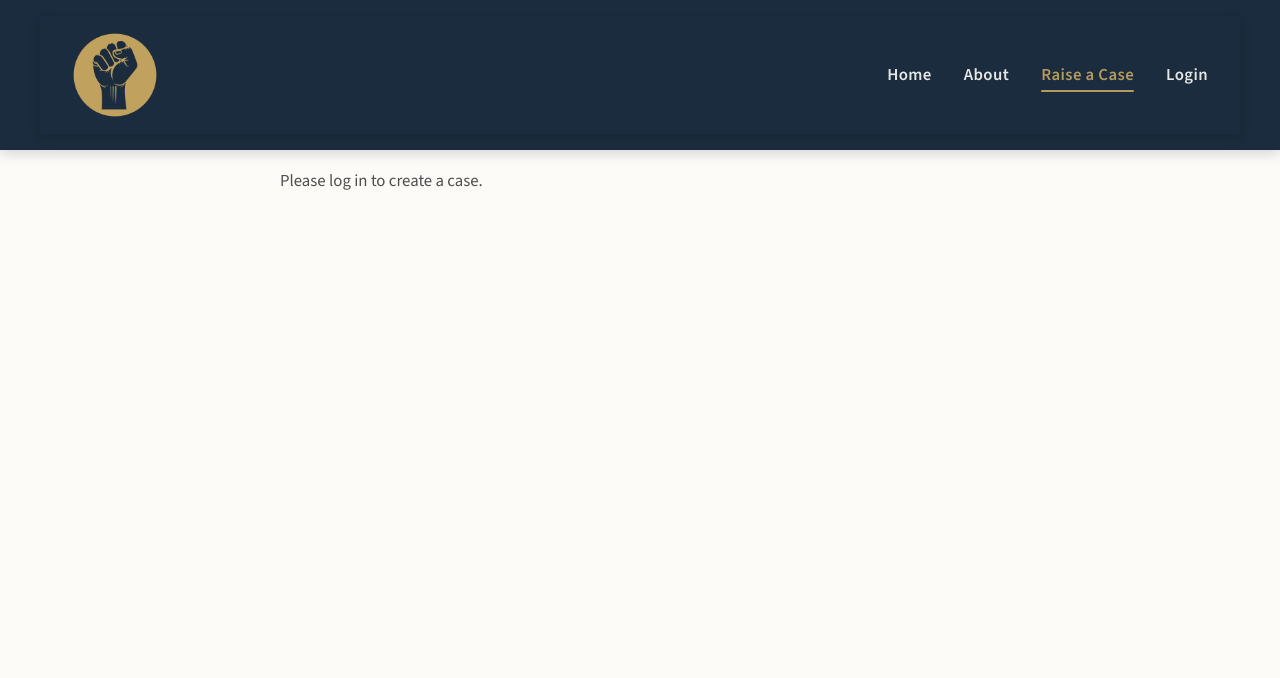
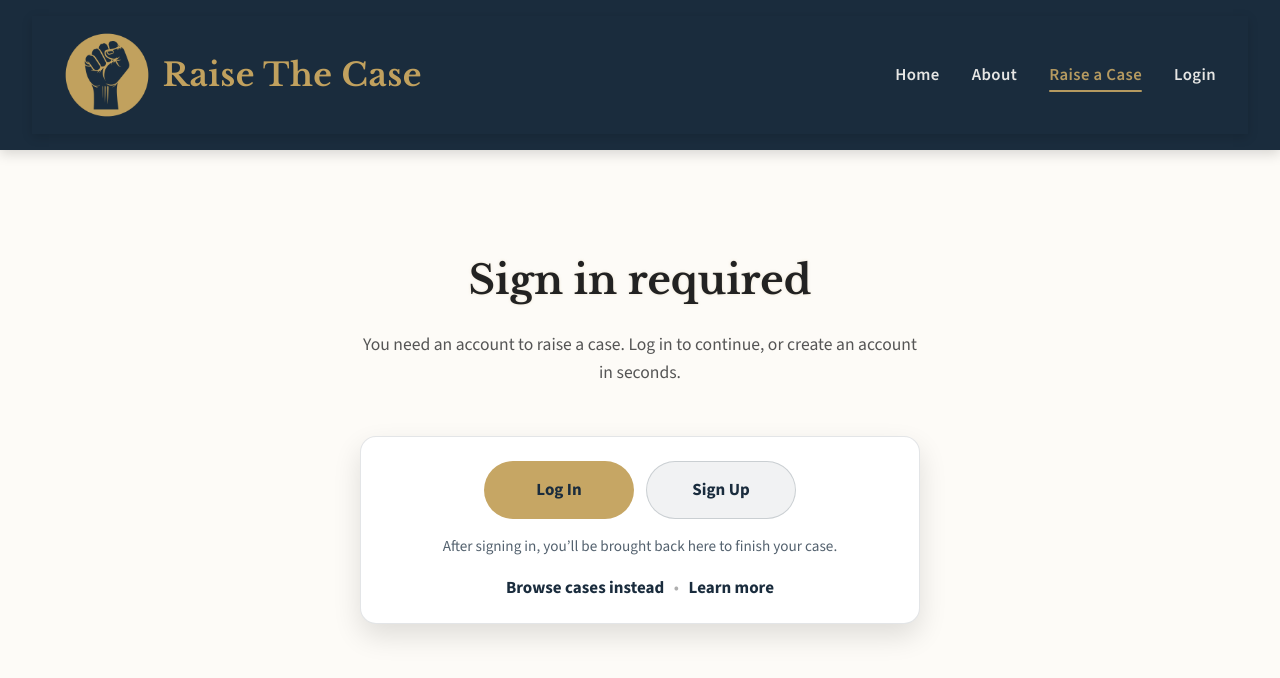
Before and after one commit to blossom-4/crowdfunding_frontend, a React (Vite) app: page /create-a-case in a window 1280 px wide. Shown: the top 678 px of the page. Built offline with nearby package versions, Linux system fonts and the light colour scheme.

Commit message:
added sign up page CSS and nav links, fixed site title and made them active.

```diff
--- a/src/components/CreateCaseForm.css
+++ b/src/components/CreateCaseForm.css
@@ -27,7 +27,7 @@
     text-align: left;
 }
 
-.create-case-form > div {
+.create-case-form>div {
     margin-bottom: 24px;
 }
 
@@ -94,7 +94,7 @@
     accent-color: #007bff;
 }
 
-.create-case-form label > input[type="checkbox"] {
+.create-case-form label>input[type="checkbox"] {
     display: inline-block;
 }
 
@@ -146,7 +146,8 @@
     .create-case-form input,
     .create-case-form textarea {
         padding: 10px;
-        font-size: 16px; /* Prevents zoom on iOS */
+        font-size: 16px;
+        /* Prevents zoom on iOS */
     }
 
     .create-case-form button {
@@ -183,7 +184,7 @@
         font-size: 1.05rem;
     }
 
-    .create-case-form > div {
+    .create-case-form>div {
         margin-bottom: 28px;
     }
 
@@ -197,3 +198,99 @@
         box-shadow: 0 8px 16px rgba(0, 123, 255, 0.3);
     }
 }
+
+/* --- Auth gate card (shown when no token) --- */
+.auth-gate-card {
+    margin: 1.5rem auto 0;
+    max-width: 560px;
+    background: #fff;
+    border: 1px solid rgba(26, 44, 61, 0.12);
+    border-radius: 16px;
+    padding: 1.25rem;
+    box-shadow: 0 12px 28px rgba(0, 0, 0, 0.12);
+}
+
+.auth-gate-actions {
+    display: flex;
+    gap: 0.75rem;
+    justify-content: center;
+    flex-wrap: wrap;
+    margin-top: 0.25rem;
+}
+
+.auth-gate-btn {
+    text-decoration: none;
+    font-weight: 800;
+    border-radius: 999px;
+    padding: 0.8rem 1.2rem;
+    display: inline-flex;
+    align-items: center;
+    justify-content: center;
+    min-width: 150px;
+    transition: filter 0.15s ease, transform 0.06s ease;
+}
+
+.auth-gate-btn:active {
+    transform: translateY(1px);
+}
+
+.auth-gate-btn-primary {
+    background: #C6A664;
+    color: #1A2C3D;
+}
+
+.auth-gate-btn-secondary {
+    background: rgba(26, 44, 61, 0.06);
+    color: #1A2C3D;
+    border: 1px solid rgba(26, 44, 61, 0.18);
+}
+
+.auth-gate-btn:hover {
+    filter: brightness(1.05);
+}
+
+.auth-gate-note {
+    margin: 0.9rem 0 0;
+    text-align: center;
+    color: rgba(26, 44, 61, 0.75);
+    font-size: 0.95rem;
+}
+
+.auth-gate-links {
+    margin-top: 0.85rem;
+    display: flex;
+    justify-content: center;
+    gap: 0.6rem;
+    align-items: center;
+    flex-wrap: wrap;
+}
+
+.auth-gate-link {
+    color: #1A2C3D;
+    font-weight: 800;
+    text-decoration: none;
+}
+
+.auth-gate-link:hover {
+    color: #C6A664;
+}
+
+.auth-gate-dot {
+    opacity: 0.45;
+}
+
+/* --- Field layout helpers (optional) --- */
+.field {
+    margin-bottom: 1rem;
+}
+
+.field-error input,
+.field-error textarea {
+    border-color: rgba(180, 50, 50, 0.45);
+}
+
+.checkbox {
+    display: flex;
+    gap: 0.6rem;
+    align-items: center;
+}
--- a/src/components/CreateCaseForm.jsx
+++ b/src/components/CreateCaseForm.jsx
@@ -1,14 +1,63 @@
-import { useState } from "react";
-import { useNavigate } from "react-router-dom";
+import { useMemo, useState } from "react";
+import { Link, useLocation, useNavigate } from "react-router-dom";
 import postCreateCase from "../api/post-createcase.js";
-import "./CreateCaseForm.css"; // optional, for styling below
+import "./CreateCaseForm.css";
 
 function CreateCaseForm() {
     const navigate = useNavigate();
+    const location = useLocation();
+
     const token = window.localStorage.getItem("token");
+    const redirectState = useMemo(
+        () => ({ from: location.pathname + location.search }),
+        [location.pathname, location.search]
+    );
 
+    // If not authenticated: show a real UX page instead of a plain <p>
     if (!token) {
-        return <p>Please log in to create a case.</p>;
+        return (
+            <div className="create-case-container">
+                <h1 className="create-case-title">Sign in required</h1>
+
+                <p className="create-case-blurb">
+                    You need an account to raise a case. Log in to continue, or create an account in seconds.
+                </p>
+
+                <div className="auth-gate-card" role="region" aria-label="Authentication required">
+                    <div className="auth-gate-actions">
+                        <Link
+                            to="/login"
+                            state={redirectState}
+                            className="auth-gate-btn auth-gate-btn-primary"
+                        >
+                            Log In
+                        </Link>
+
+                        <Link
+                            to="/signup"
+                            state={redirectState}
+                            className="auth-gate-btn auth-gate-btn-secondary"
+                        >
+                            Sign Up
+                        </Link>
+                    </div>
+
+                    <p className="auth-gate-note">
+                        After signing in, you’ll be brought back here to finish your case.
+                    </p>
+
+                    <div className="auth-gate-links">
+                        <Link to="/" className="auth-gate-link">
+                            Browse cases instead
+                        </Link>
+                        <span className="auth-gate-dot">•</span>
+                        <Link to="/about" className="auth-gate-link">
+                            Learn more
+                        </Link>
+                    </div>
+                </div>
+            </div>
+        );
     }
 
     const [formData, setFormData] = useState({
@@ -24,6 +73,38 @@ function CreateCaseForm() {
         success: "",
     });
 
+    const isValidUrl = (urlString) => {
+        try {
+            new URL(urlString);
+            return true;
+        } catch {
+            return false;
+        }
+    };
+
+    const titleError =
+        formData.title.trim().length > 0 && formData.title.trim().length < 5
+            ? "Title must be at least 5 characters."
+            : "";
+
+    const descriptionError =
+        formData.description.trim().length > 0 && formData.description.trim().length < 20
+            ? "Description must be at least 20 characters."
+            : "";
+
+    const imageError =
+        formData.image.trim().length > 0 && !isValidUrl(formData.image.trim())
+            ? "Please enter a valid image URL."
+            : "";
+
+    const canSubmit =
+        !status.loading &&
+        !titleError &&
+        !descriptionError &&
+        !imageError &&
+        formData.title.trim().length >= 5 &&
+        formData.description.trim().length >= 20;
+
     const handleChange = (e) => {
         setStatus({ loading: false, error: "", success: "" });
         const { id, value, type, checked } = e.target;
@@ -37,42 +118,44 @@ function CreateCaseForm() {
         e.preventDefault();
         setStatus({ loading: true, error: "", success: "" });
 
-        if (formData.title.trim().length < 5) {
-            setStatus({ loading: false, error: "Title must be at least 5 characters", success: "" });
-            return;
-        }
-
-        if (formData.description.trim().length < 20) {
-            setStatus({ loading: false, error: "Description must be at least 20 characters", success: "" });
-            return;
-        }
-
-        if (formData.image.trim() && !isValidUrl(formData.image)) {
-            setStatus({ loading: false, error: "Please enter a valid image URL", success: "" });
+        // Final validation guard
+        if (!canSubmit) {
+            setStatus({
+                loading: false,
+                error: "Please fix the fields highlighted below before submitting.",
+                success: "",
+            });
             return;
         }
 
         try {
-            await postCreateCase(formData, token);
+            await postCreateCase(
+                {
+                    ...formData,
+                    title: formData.title.trim(),
+                    description: formData.description.trim(),
+                    image: formData.image.trim(),
+                },
+                token
+            );
+
             setStatus({ loading: false, error: "", success: "Case created successfully!" });
+
+            // take user to cases list (or change to the new case route if your API returns it)
             navigate("/cases");
         } catch (err) {
-            setStatus({ loading: false, error: err.message || "Error creating case", success: "" });
-        }
-    };
-
-    const isValidUrl = (urlString) => {
-        try {
-            new URL(urlString);
-            return true;
-        } catch {
-            return false;
+            setStatus({
+                loading: false,
+                error: err?.message || "Error creating case",
+                success: "",
+            });
         }
     };
 
     return (
         <div className="create-case-container">
             <h1 className="create-case-title">Raise your case</h1>
+
             <p className="create-case-blurb">
                 Here, justice isn't decided in marble halls — the public court is now in session.
                 From petty crimes to great injustices, this is your chance to defend your name,
@@ -80,9 +163,10 @@ function CreateCaseForm() {
                 and let the people decide if you’re guilty or innocent.
             </p>
 
-            <form onSubmit={handleSubmit} className="create-case-form">
-                <div>
-                    <label htmlFor="title">Case Title:</label>
+            <form onSubmit={handleSubmit} className="create-case-form" noValidate>
+                {/* Title */}
+                <div className={`field ${titleError ? "field-error" : ""}`}>
+                    <label htmlFor="title">Case Title</label>
                     <input
                         type="text"
                         id="title"
@@ -94,25 +178,29 @@ function CreateCaseForm() {
                         required
                     />
                     <small id="title-help">Minimum 5 characters</small>
+                    {titleError && <p className="error" role="alert">{titleError}</p>}
                 </div>
 
-                <div>
-                    <label htmlFor="description">State your case:</label>
+                {/* Description */}
+                <div className={`field ${descriptionError ? "field-error" : ""}`}>
+                    <label htmlFor="description">State your case</label>
                     <textarea
                         id="description"
                         value={formData.description}
                         onChange={handleChange}
                         placeholder="Enter case details"
-                        maxLength="5000"
+                        maxLength={5000}
                         aria-required="true"
                         aria-describedby="description-help"
                         required
                     />
                     <small id="description-help">{formData.description.length}/5000 characters</small>
+                    {descriptionError && <p className="error" role="alert">{descriptionError}</p>}
                 </div>
 
-                <div>
-                    <label htmlFor="image">Image URL:</label>
+                {/* Image */}
+                <div className={`field ${imageError ? "field-error" : ""}`}>
+                    <label htmlFor="image">Image URL (optional)</label>
                     <input
                         type="url"
                         id="image"
@@ -122,10 +210,12 @@ function CreateCaseForm() {
                         aria-describedby="image-help"
                     />
                     <small id="image-help">Optional. Must be a valid URL if provided.</small>
+                    {imageError && <p className="error" role="alert">{imageError}</p>}
                 </div>
 
-                <div>
-                    <label htmlFor="is_open">
+                {/* Open/closed */}
+                <div className="field">
+                    <label className="checkbox">
                         <input
                             type="checkbox"
                             id="is_open"
@@ -136,12 +226,12 @@ function CreateCaseForm() {
                     </label>
                 </div>
 
-                <button type="submit" disabled={status.loading}>
+                <button type="submit" disabled={!canSubmit}>
                     {status.loading ? "Submitting..." : "Create Case"}
                 </button>
 
-                {status.error && <p className="error">{status.error}</p>}
-                {status.success && <p className="success">{status.success}</p>}
+                {status.error && <p className="error" role="alert">{status.error}</p>}
+                {status.success && <p className="success" role="status">{status.success}</p>}
             </form>
         </div>
     );
--- a/src/components/LoginForm.jsx
+++ b/src/components/LoginForm.jsx
@@ -1,10 +1,11 @@
 import { useState } from "react";
-import { useNavigate, Link } from "react-router-dom";
+import { useNavigate, useLocation, Link } from "react-router-dom";
 import postLogin from "../api/post-login.js";
 import { useAuth } from "../hooks/use-auth.js";
 
 function LoginForm() {
     const navigate = useNavigate();
+    const location = useLocation();
     const {auth, setAuth} = useAuth();
 
     const [credentials, setCredentials] = useState({
@@ -31,7 +32,8 @@ function LoginForm() {
                 setAuth({
                     token: response.token,
                 });
-                navigate("/");
+                const from = location.state?.from || "/";
+                navigate(from);
             });
         }
     };
--- a/src/components/NavBar.css
+++ b/src/components/NavBar.css
@@ -7,7 +7,7 @@
     background-color: #1A2C3D;
     padding: 0.8rem 1.5rem;
     display: flex;
-    justify-content: center;
+    justify-content: flex-start;
     align-items: center;
     box-shadow: 0 4px 12px rgba(0, 0, 0, 0.15);
     position: sticky;
@@ -22,7 +22,7 @@
 
 .navbar {
     width: 100%;
-    max-width: 1200px;
+    max-width: 100%;
     display: flex;
     align-items: center;
     justify-content: space-between;
@@ -38,15 +38,36 @@
 .logo-container {
     display: flex;
     align-items: center;
+    gap: 0.8rem;
     flex-shrink: 0;
 }
 
+.logo-container a {
+    display: flex;
+    align-items: center;
+    gap: 0.8rem;
+    text-decoration: none;
+    transition: opacity 0.3s ease;
+}
+
+.logo-container a:hover {
+    opacity: 0.8;
+}
+
 .navbar-logo {
-    height: 78px;
+    height: 50px;
     width: auto;
     object-fit: contain;
 }
 
+.logo-text {
+    font-family: 'Libre Baskerville', serif;
+    font-weight: 700;
+    font-size: 2rem;
+    letter-spacing: 0.5px;
+    color: var(--verdict-gold);
+    white-space: nowrap;
+}
 
 /* =========================
    NAV LINKS
--- a/src/components/NavBar.jsx
+++ b/src/components/NavBar.jsx
@@ -91,6 +91,7 @@ function NavBar() {
                                 className="navbar-logo"
                                 draggable="false"
                             />
+                            <span className="logo-text">Raise The Case</span>
                         </Link>
                     </div>
 
--- a/src/components/SignupForm.jsx
+++ b/src/components/SignupForm.jsx
@@ -1,5 +1,5 @@
 import { useState } from "react";
-import { useNavigate } from "react-router-dom";
+import { useNavigate, useLocation } from "react-router-dom";
 import postSignup from "../api/post-signup.js";
 import postLogin from "../api/post-login.js";
 import { useAuth } from "../hooks/use-auth.js";
@@ -7,6 +7,7 @@ import "./SignupForm.css";
 
 function SignupForm() {
     const navigate = useNavigate();
+    const location = useLocation();
     const { setAuthUser } = useAuth();
     const [error, setError] = useState("");
 
@@ -67,7 +68,8 @@ function SignupForm() {
                     userId: response.user_id,
                     username: response.username,
                 });
-                navigate("/");
+                const from = location.state?.from || "/";
+                navigate(from);
             })
             .catch((err) => {
                 setError(err.message);
--- a/src/main.jsx
+++ b/src/main.jsx
@@ -10,7 +10,7 @@ import SignupPage from "./pages/SignupPage.jsx";
 import CreateCasePage from "./pages/CreateCasePage.jsx";
 import EditCaseForm from "./pages/EditCasePage.jsx";
 import { AuthProvider } from "./components/AuthProvider.jsx";
-import'../main.css'
+import '../main.css'
 
 
 const router = createBrowserRouter([
@@ -21,7 +21,6 @@ const router = createBrowserRouter([
           { path: "/", element: <HomePage /> },
           { path: "/login", element: <LoginPage />},
           { path: "/signup", element: <SignupPage />},
-          { path: "/case", element: <CasePage /> },
           { path: "/about", element: <AboutPage/>},
           { path: "/create-a-case", element: <CreateCasePage/>},
           { path: "/case/:id", element: <CasePage />},
```
